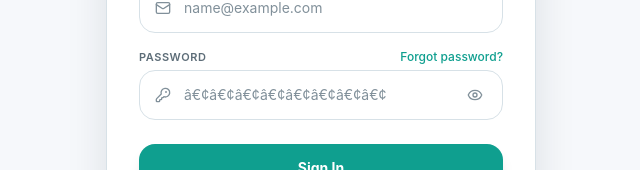
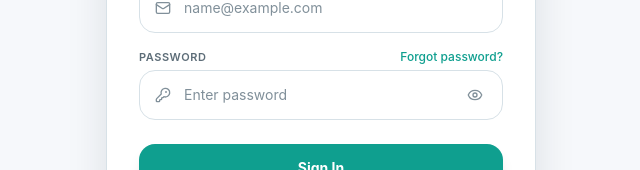
Before and after one commit to Hamadullah09/Dental_AI_Chatbot, a Next.js app in the folder frontend/: page /login in a window 1280 px wide. Shown: the part 405-575 px from the top of the page, without its empty margins (319-959 px from the left). Built offline with nearby package versions, Linux system fonts and the light colour scheme; no server answers.

Commit message:
Fix password placeholder encoding

```diff
--- a/frontend/components/AuthForm.tsx
+++ b/frontend/components/AuthForm.tsx
@@ -121,7 +121,7 @@ export function AuthForm({ mode }: { mode: "login" | "register" }) {
                 <input
                   className="w-full rounded-2xl border border-dental-border bg-dental-input py-3.5 pl-11 pr-12 text-sm text-dental-textPrimary outline-none transition-all placeholder:text-dental-textMuted focus:border-dental-accent focus:ring-2 focus:ring-dental-accent/20"
                   type={showPassword ? "text" : "password"}
-                  placeholder="â€¢â€¢â€¢â€¢â€¢â€¢â€¢â€¢"
+                  placeholder="Enter password"
                   value={password}
                   onChange={(event) => setPassword(event.target.value)}
                   required
```
